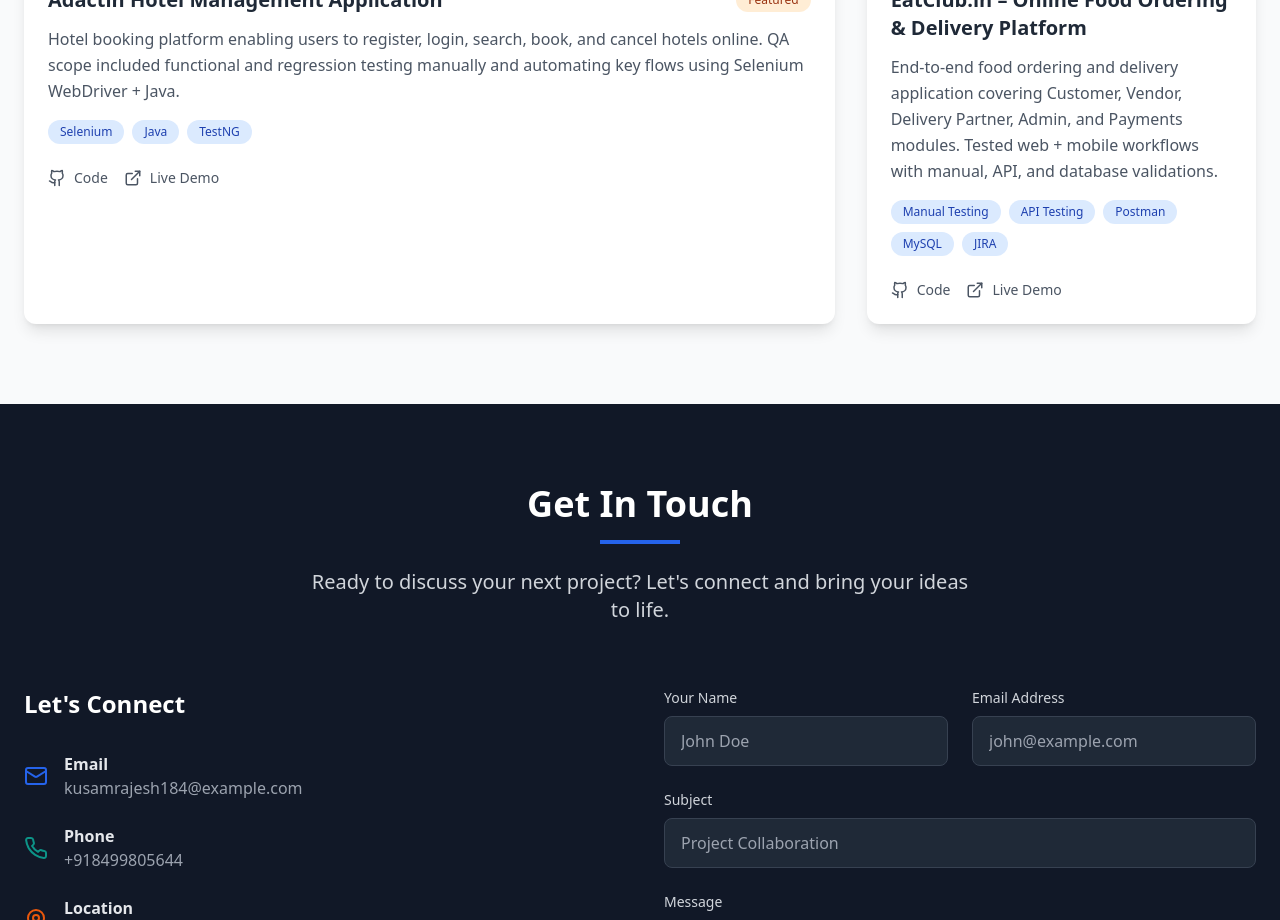
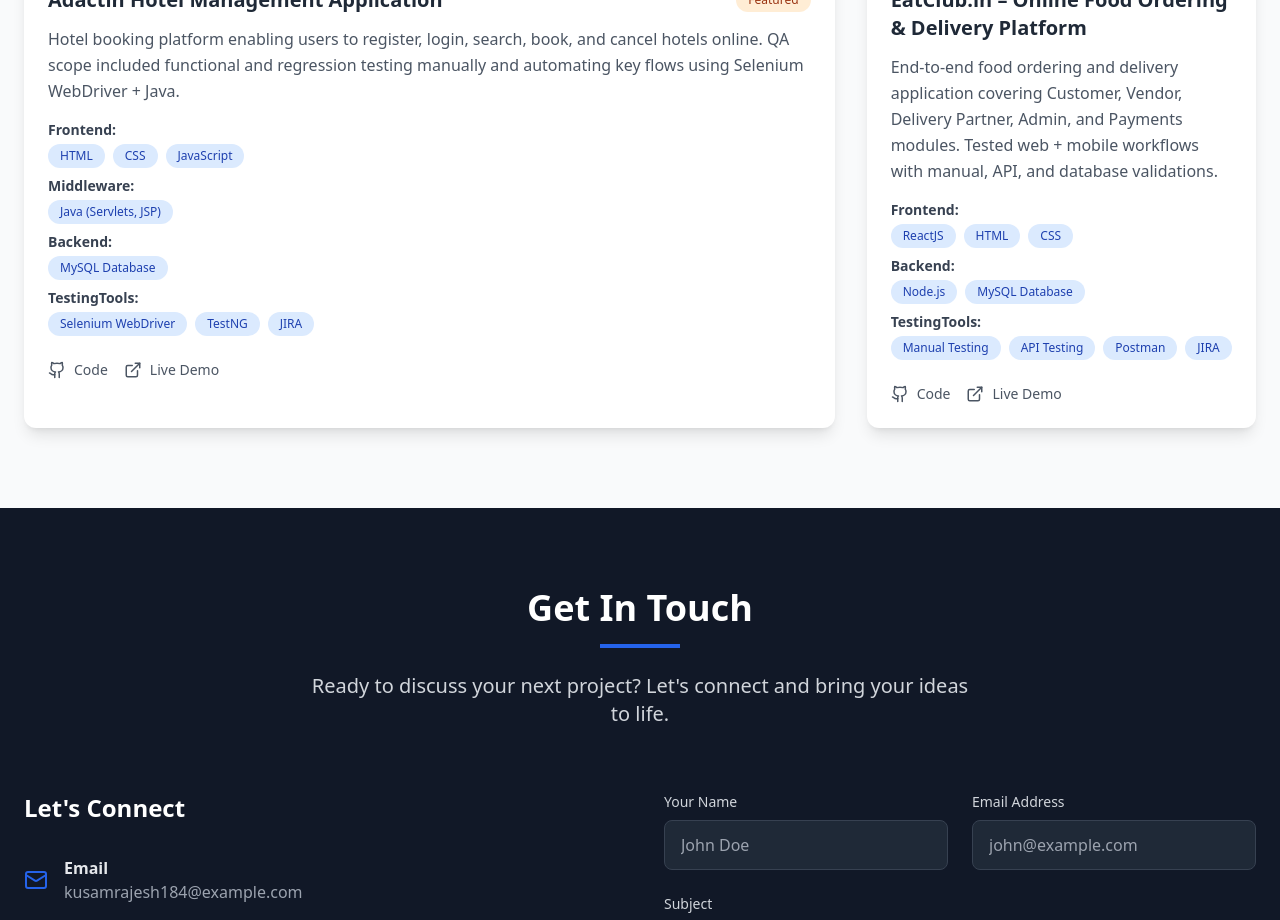
Before and after one commit to kusamrajesh/KusamRajesh-Portfolio, a React (Vite) app: page / in a window 1280 px wide. Shown: the part 3980-4900 px from the top of the page. Built offline with nearby package versions, Linux system fonts and the light colour scheme.

Commit message:
Updated Portfolio.tsx

```diff
--- a/src/components/Portfolio.tsx
+++ b/src/components/Portfolio.tsx
@@ -1,17 +1,21 @@
 import React from "react";
-import { ExternalLink, Github, Briefcase, GraduationCap } from "lucide-react";
+import { ExternalLink, Github, Briefcase } from "lucide-react";
 
 const Portfolio: React.FC = () => {
   // -------------------- Projects --------------------
   const projects = [
     {
       title: "Adactin Hotel Management Application",
-
       description:
         "Hotel booking platform enabling users to register, login, search, book, and cancel hotels online. QA scope included functional and regression testing manually and automating key flows using Selenium WebDriver + Java.",
       image:
         "https://images.pexels.com/photos/271639/pexels-photo-271639.jpeg?auto=compress&cs=tinysrgb&w=800",
-      technologies: ["Selenium", "Java", "TestNG"],
+      technologies: {
+        frontend: ["HTML", "CSS", "JavaScript"],
+        middleware: ["Java (Servlets, JSP)"],
+        backend: ["MySQL Database"],
+        testingTools: ["Selenium WebDriver", "TestNG", "JIRA"],
+      },
       githubUrl: "https://github.com/kusamrajesh/KusamRajesh-Portfolio",
       liveUrl: "https://adactinhotelapp.com",
       featured: true,
@@ -22,14 +26,17 @@ const Portfolio: React.FC = () => {
         "End-to-end food ordering and delivery application covering Customer, Vendor, Delivery Partner, Admin, and Payments modules. Tested web + mobile workflows with manual, API, and database validations.",
       image:
         "https://images.pexels.com/photos/2619967/pexels-photo-2619967.jpeg?auto=compress&cs=tinysrgb&w=800",
-  technologies: ["Manual Testing", "API Testing", "Postman", "MySQL", "JIRA"],
+      technologies: {
+        frontend: ["ReactJS", "HTML", "CSS"],
+        backend: ["Node.js", "MySQL Database"],
+        testingTools: ["Manual Testing", "API Testing", "Postman", "JIRA"],
+      },
       githubUrl: "https://github.com/kusamrajesh/KusamRajesh-Portfolio",
       liveUrl: "#",
-}
-
+    },
   ];
 
-  // -------------------- Work Experience (Single Role, Two Projects) --------------------
+  // -------------------- Work Experience --------------------
   const experience = {
     role: "Associate Software Engineer",
     company: "ATTIVO TECHNOLOGY SOLUTIONS Pvt. Ltd.",
@@ -148,14 +155,24 @@ const Portfolio: React.FC = () => {
 
                   <p className="text-gray-600 mb-4 leading-relaxed">{project.description}</p>
 
-                  <div className="flex flex-wrap gap-2 mb-6">
-                    {project.technologies.map((tech, techIndex) => (
+                  {/* Technologies grouped by category */}
+                  <div className="mb-6">
+                    {Object.entries(project.technologies).map(([category, techs], idx) => (
+                      <div key={idx} className="mb-2">
+                        <p className="text-sm font-semibold text-gray-700 capitalize">
+                          {category}:
+                        </p>
+                        <div className="flex flex-wrap gap-2 mt-1">
+                          {techs.map((tech, techIndex) => (
                             <span
                               key={techIndex}
                               className="bg-blue-100 text-blue-800 px-3 py-1 rounded-full text-xs font-medium"
                             >
                               {tech}
                             </span>
+                          ))}
+                        </div>
+                      </div>
                     ))}
                   </div>
 
```
Lines whose indentation alone changed are shown as unchanged.
